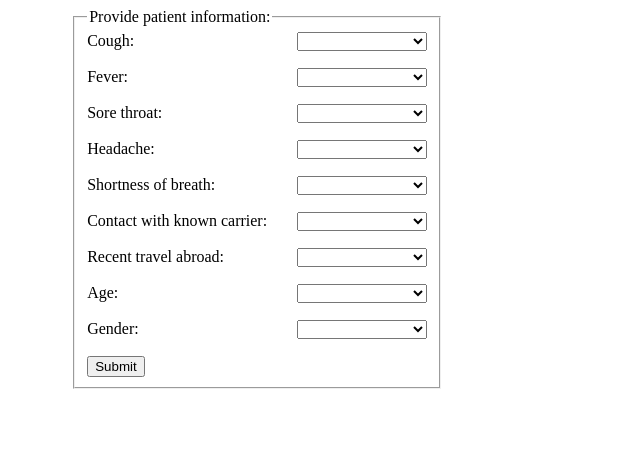
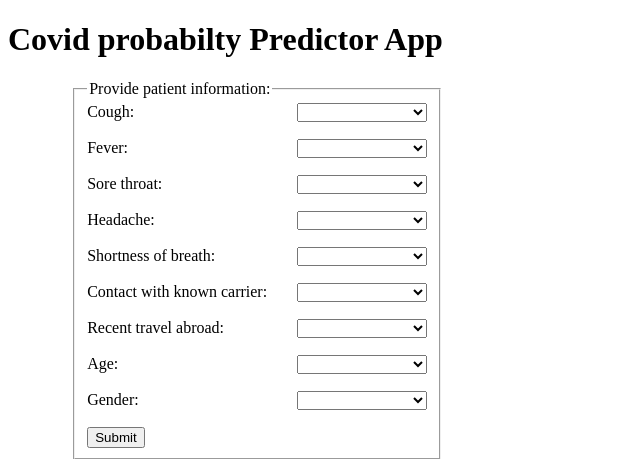
Before and after one commit to nitimkc/covidpredictor-app, a Flask app: page / in a window 1280 px wide. Shown: the top 459 px of the page, without its empty margins (0-640 px from the left). Run offline with Flask 2, Linux system fonts and the light colour scheme; parts of the project's set-up code (start-up, migrations or seed data) failed here and were passed over.

Commit message:
added h1 tag

```diff
--- a/templates/main.html
+++ b/templates/main.html
@@ -45,6 +45,8 @@ form {
 <head>
     <title>Covid Predictor application</title>
 </head>
+
+<h1>Covid probabilty Predictor App</h1>
 
 <form action="{{ url_for('results') }}" method="POST">
     <fieldset class="inputtable">
```
